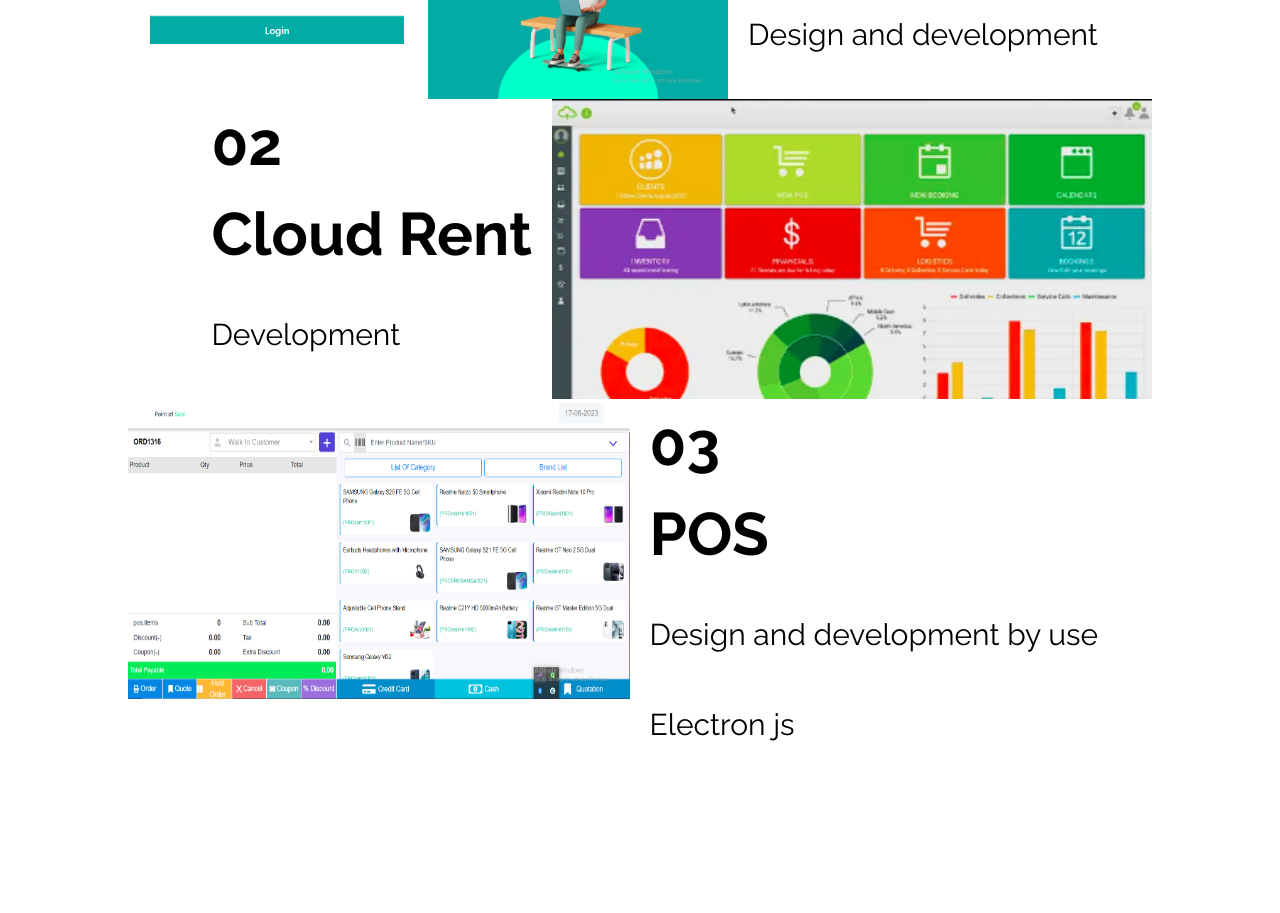
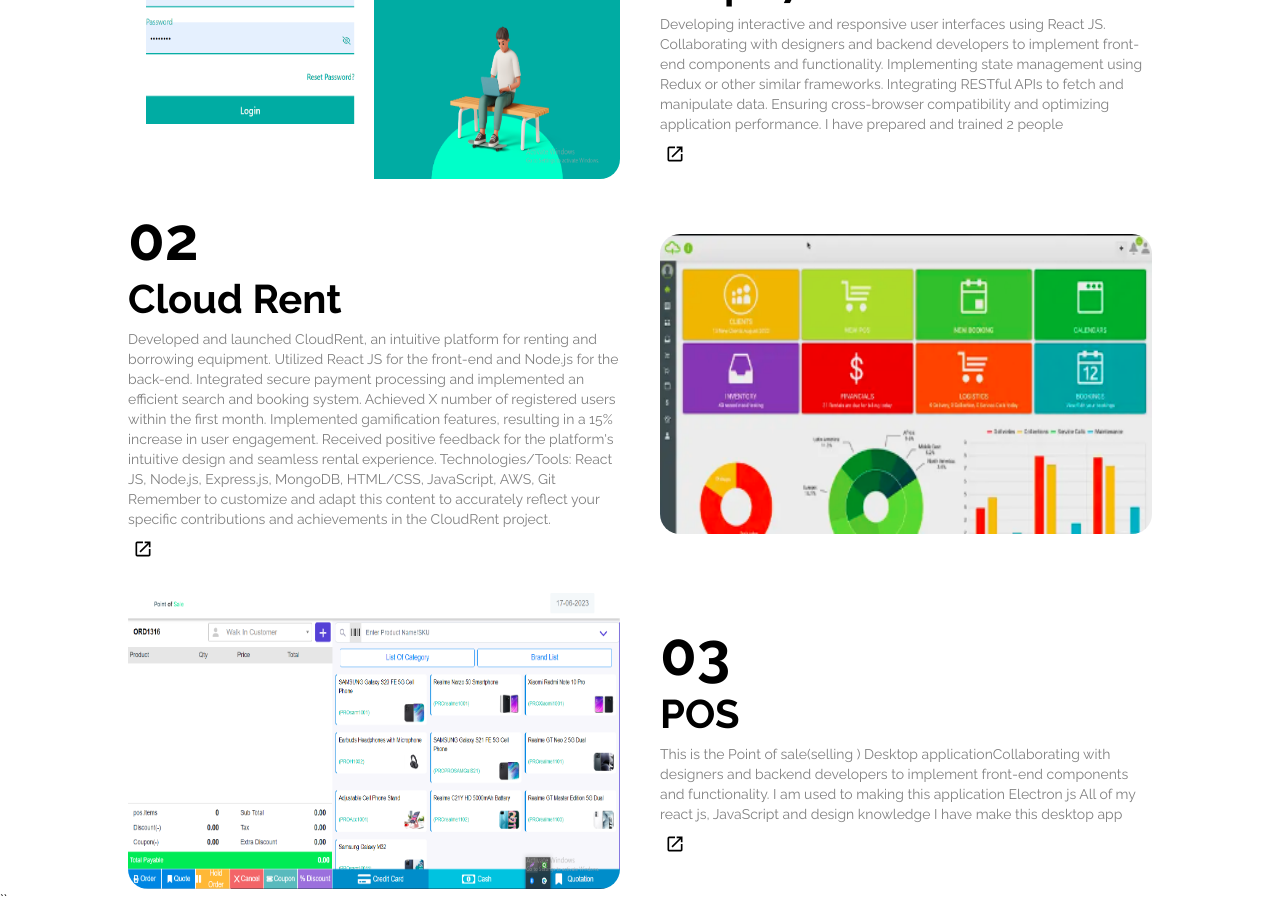
Before and after one commit to prathamesh-mathapati/portfolio-next-js, a Next.js app: page / in a window 1280 px wide. Shown: the part 2220-3133 px from the top of the page. Before the commit the page ends 2979 px from the top, so only its background shows below. Built offline with nearby package versions, Linux system fonts and the light colour scheme.

Commit message:
# fixed design of project

```diff
--- a/src/componest/ManeSection.css
+++ b/src/componest/ManeSection.css
@@ -94,6 +94,7 @@
 
 .main-express-section{
   margin-top: 50px;
+  padding-bottom: 50px;
   font-size: 60px;
   background-color: black;
   color: white;
@@ -140,8 +141,9 @@
 }
 .main-projects-section .projects-left{
   display: flex;
-  gap: 20px;
+  gap: 40px;
   text-align: left;
+  padding-top: 30px;
 
 }
 .main-projects-section .projects-left:nth-child(odd){
@@ -151,17 +153,38 @@
 .main-projects-section .project-img{
   width: 600px;
   height: 300px;
+  border-radius: 20px;
+
 }
 .main-projects-section   h4{
   font-size: 60px;
+  line-height: 60px;
   font-weight: 700;
+
 }
 .main-projects-section   p{
-  font-size: 60px;
+  font-size: 40px;
   font-weight: 700;
 }
 .main-projects-section span{
+  display: block;
+  font-size: 14px;
+  line-height:20px;
+  color: gray;
+
+}
+.w-100{
+  width: 100%;
+  margin: auto;
+}
+.projects-left .md-opne-new{
+  padding-top: 10px;
   font-size: 30px;
+}
+
+.contact-us-section{
+background-color: black;
+color: white;
 }
 @media only screen and (min-width: 300px) and (max-width: 519px) {
    .mane-section{
--- a/src/componest/ManeSection.js
+++ b/src/componest/ManeSection.js
@@ -19,6 +19,7 @@
 import navgurukul from "../assets/navgurukul_logo.jpg";
 import { Dark } from './Dark';
 import { companyProject } from './projectDel';
+import { MdOpenInNew } from "react-icons/md";
 
 const ManeSection = () => {
   return (
@@ -141,13 +142,16 @@
 
        {
         companyProject.map((item,index)=>{
-          return(  <div className='projects-left'>
-          <div><Image src={item.ImgUrl} alt={item.titel} className='project-img'/></div>
-          <div>
-            <h4>0{index+1}</h4>
-            <p>{item.titel}</p>
-            <span>{item.descripation}</span>
-          </div>
+          return(
+          <div className='projects-left'>
+          <div className='w-100'><Image src={item.ImgUrl} alt={item.titel} className='project-img'/></div>
+            <div className='w-100'>
+              <h4>0{index+1}</h4>
+              <p>{item.titel}</p>
+              <span>{item.descripation}</span>
+               <Link href={item.projectDetails.projectLogingPageUrl} target="_blank"><MdOpenInNew className='md-opne-new'/></Link>
+
+            </div>
         </div>)
         })
        }
@@ -155,8 +159,12 @@
         </div>
       </section>
 
+      <section className='contact-us-section'>
+        <div className='w-pm-80'></div>
+      </section>
+
       <Dark/>
-    </>
+``    </>
   );
 }
 
--- a/src/componest/projectDel.js
+++ b/src/componest/projectDel.js
@@ -5,7 +5,7 @@
 export  const companyProject = [
     {
       titel: "Prep 27",
-      descripation: "Design and development",
+      descripation: "Developing interactive and responsive user interfaces using React JS. Collaborating with designers and backend developers to implement front-end components and functionality. Implementing state management using Redux or other similar frameworks. Integrating RESTful APIs to fetch and manipulate data. Ensuring cross-browser compatibility and optimizing application performance. I have prepared and trained 2 people",
       ImgUrl: prep27,
       projectDetails: {
         projectLandingPageUrl: "https://prep27.com/",
@@ -14,7 +14,7 @@
     },
     {
       titel: "Cloud Rent",
-      descripation: "Development",
+      descripation: "Developed and launched CloudRent, an intuitive platform for renting and borrowing equipment. Utilized React JS for the front-end and Node.js for the back-end. Integrated secure payment processing and implemented an efficient search and booking system. Achieved X number of registered users within the first month. Implemented gamification features, resulting in a 15% increase in user engagement. Received positive feedback for the platform's intuitive design and seamless rental experience. Technologies/Tools: React JS, Node.js, Express.js, MongoDB, HTML/CSS, JavaScript, AWS, Git Remember to customize and adapt this content to accurately reflect your specific contributions and achievements in the CloudRent project.",
       ImgUrl: cloudrent,
       projectDetails: {
         projectLandingPageUrl: "https://www.cloudrent.me/",
@@ -23,7 +23,7 @@
     },
     {
       titel: "POS",
-      descripation: "Design and development by use Electron js",
+      descripation: "This is the Point of sale(selling ) Desktop applicationCollaborating with designers and backend developers to implement front-end components and functionality. I am used to making this application Electron js All of my react js, JavaScript and design knowledge I have make this desktop app",
       ImgUrl: posLogo,
       projectDetails: {
         projectLandingPageUrl: "",
```
